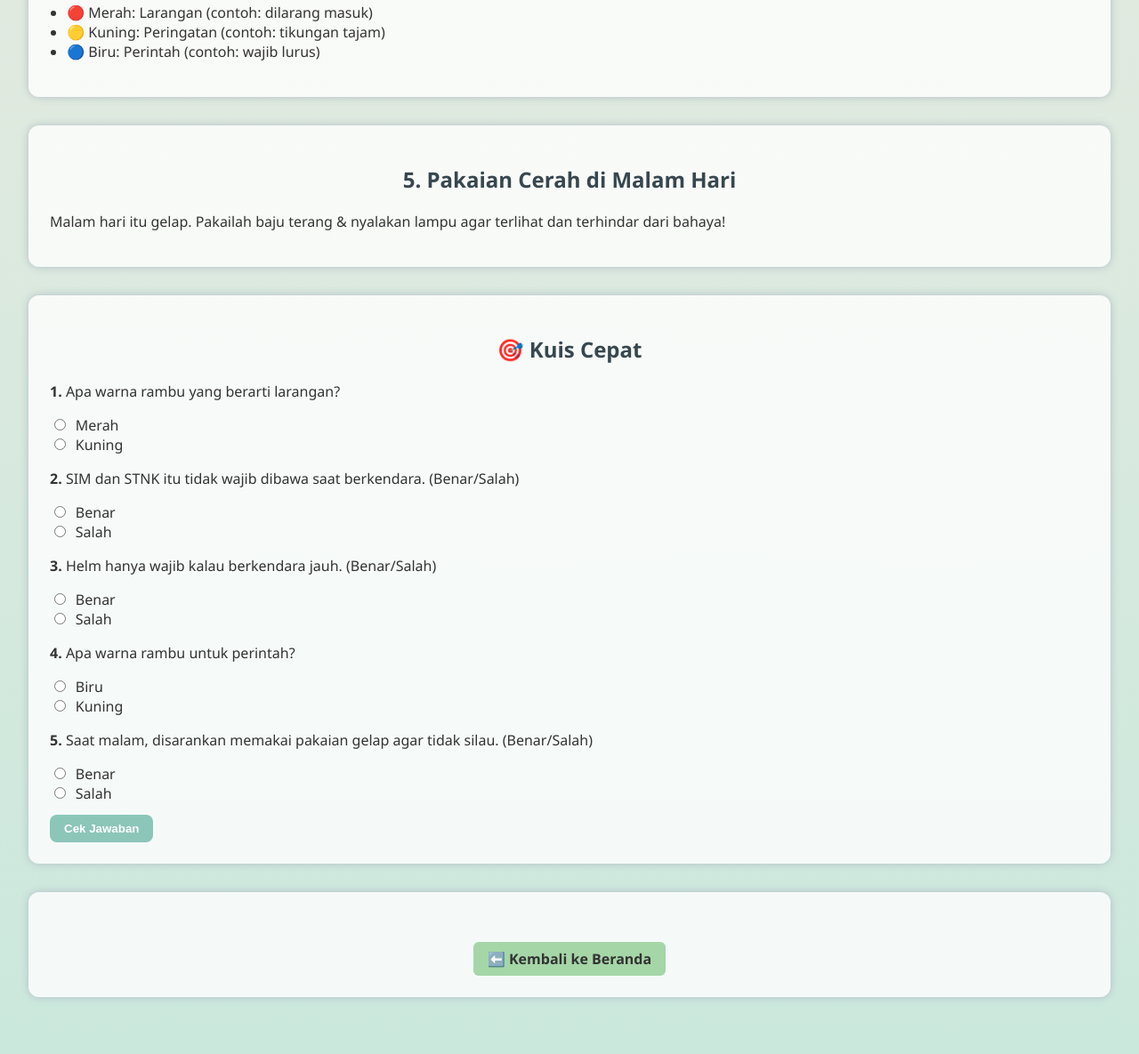
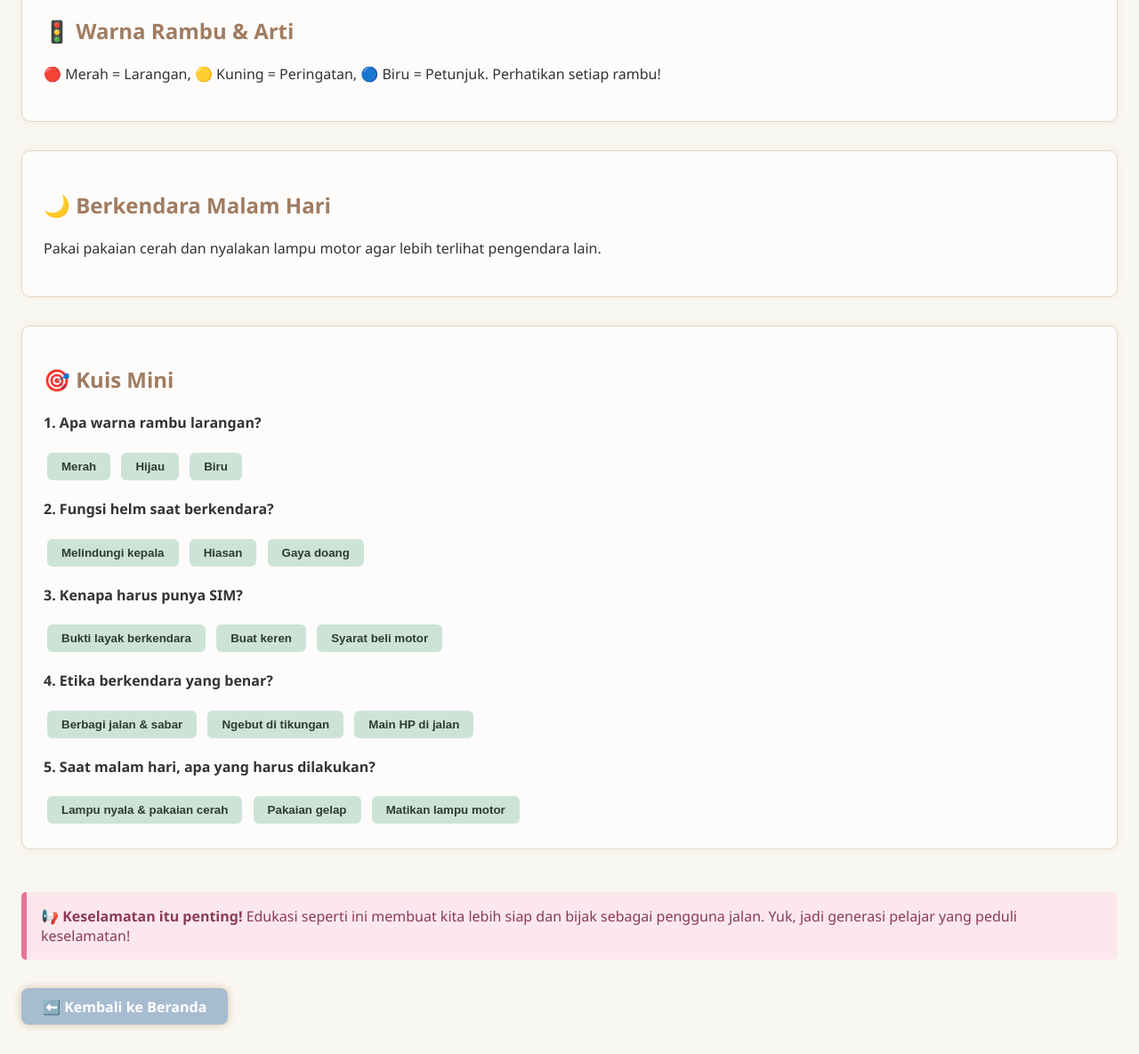
Before and after one commit to hanii-kk/Road-Awareness-For-All, a plain HTML site: page edukasi.html in a window 1280 px wide. Shown: the part 784-1969 px from the top of the page at 89% size. Drawn offline with Linux system fonts and the light colour scheme.

Commit message:
Update edukasi.html

```diff
--- a/edukasi.html
+++ b/edukasi.html
@@ -2,155 +2,145 @@
 <html lang="id">
 <head>
   <meta charset="UTF-8">
-  <title>Edukasi Keselamatan - RAFA</title>
+  <meta name="viewport" content="width=device-width, initial-scale=1.0">
+  <title>RAFA - Edukasi</title>
   <style>
     body {
       font-family: 'Segoe UI', sans-serif;
-      background: linear-gradient(to bottom, #f0ebe1, #cbe8dd);
+      background-color: #f9f7f1;
       color: #333;
       margin: 0;
-      padding: 2em;
+      padding: 1.5em;
     }
-    h1, h2 {
+    header {
       text-align: center;
-      color: #37474F;
+      margin-bottom: 2em;
     }
-    .section {
-      background: #ffffffcc;
-      border-radius: 12px;
-      box-shadow: 0 0 10px #b0bec5;
+    h1 {
+      color: #7c5e4b;
+    }
+    .content-box {
+      background: #fdfcfa;
+      border: 1px solid #e8d6c2;
       padding: 1.5em;
       margin-bottom: 2em;
+      border-radius: 10px;
+      box-shadow: 0 0 10px rgba(181, 140, 96, 0.1);
     }
-    ul {
-      padding-left: 1.2em;
+    h2 {
+      color: #a07c62;
     }
-    .quiz {
-      margin-top: 2em;
-    }
-    .quiz input {
-      margin-right: 0.5em;
+    p {
+      line-height: 1.6;
     }
     button {
-      margin-top: 1em;
-      background-color: #8bc6b9;
-      color: #fff;
+      margin: 0.3em;
       padding: 0.6em 1.2em;
+      background: #cde3d8;
       border: none;
-      border-radius: 8px;
+      border-radius: 6px;
+      color: #2e3b31;
+      font-weight: bold;
       cursor: pointer;
-      font-weight: bold;
+      transition: 0.3s;
     }
     button:hover {
-      background-color: #6da89d;
+      background-color: #afd1be;
     }
-    .popup {
-      position: fixed;
-      bottom: 1.5em;
-      left: 50%;
-      transform: translateX(-50%);
-      background: #ffe0b2;
-      padding: 1em 2em;
-      border-radius: 10px;
-      box-shadow: 0 0 10px #ccc;
-      font-weight: bold;
-      display: none;
-    }
-    a.back {
+    .back-button {
       display: inline-block;
       margin-top: 2em;
+      background: #a8bcd1;
+      padding: 0.6em 1.5em;
+      border-radius: 8px;
+      color: white;
       text-decoration: none;
-      padding: 0.5em 1em;
-      background-color: #a5d6a7;
-      color: #333;
-      border-radius: 6px;
       font-weight: bold;
+      box-shadow: 0 0 10px #d3c2a4;
     }
-    a.back:hover {
-      background-color: #81c784;
+    .popup-info {
+      margin-top: 3em;
+      padding: 1em;
+      background-color: #fce8ec;
+      border-left: 6px solid #e77398;
+      border-radius: 5px;
+      color: #8b3a59;
     }
   </style>
 </head>
 <body>
 
-  <h1>Edukasi Keselamatan Berkendara</h1>
+  <header>
+    <h1>📚 Edukasi Keselamatan Lalu Lintas</h1>
+    <p>Yuk jadi pelajar yang cerdas dan peduli keselamatan di jalan!</p>
+  </header>
 
-  <div class="section">
-    <h2>1. Pentingnya Helm</h2>
-    <p>Helm melindungi kepala dari benturan saat kecelakaan. Gunakan helm SNI setiap berkendara, bahkan jarak dekat!</p>
+  <div class="content-box">
+    <h2>🪖 Pentingnya Menggunakan Helm</h2>
+    <p>Helm melindungi kepala dari cedera saat terjadi kecelakaan. Gunakan helm berstandar SNI ya!</p>
   </div>
 
-  <div class="section">
-    <h2>2. SIM dan STNK Wajib</h2>
-    <p>SIM bukti legal kamu boleh berkendara, STNK bukti motor kamu sah. Kalau gak punya, bisa kena tilang!</p>
+  <div class="content-box">
+    <h2>📄 SIM & STNK Itu Wajib</h2>
+    <p>SIM menunjukkan kamu layak mengendarai kendaraan, STNK bukti kendaraanmu legal.</p>
   </div>
 
-  <div class="section">
-    <h2>3. Etika Berkendara</h2>
-    <p>Jaga sopan santun di jalan: jangan serobot, jangan klakson sembarangan, dan saling menghormati pengguna jalan lain.</p>
+  <div class="content-box">
+    <h2>🤝 Etika di Jalan</h2>
+    <p>Hormati pengguna jalan lain. Jangan ugal-ugalan atau menyerobot jalan, ya!</p>
   </div>
 
-  <div class="section">
-    <h2>4. Warna dan Arti Rambu</h2>
-    <ul>
-      <li>🔴 Merah: Larangan (contoh: dilarang masuk)</li>
-      <li>🟡 Kuning: Peringatan (contoh: tikungan tajam)</li>
-      <li>🔵 Biru: Perintah (contoh: wajib lurus)</li>
-    </ul>
+  <div class="content-box">
+    <h2>🚦 Warna Rambu & Arti</h2>
+    <p>🔴 Merah = Larangan, 🟡 Kuning = Peringatan, 🔵 Biru = Petunjuk. Perhatikan setiap rambu!</p>
   </div>
 
-  <div class="section">
-    <h2>5. Pakaian Cerah di Malam Hari</h2>
-    <p>Malam hari itu gelap. Pakailah baju terang & nyalakan lampu agar terlihat dan terhindar dari bahaya!</p>
+  <div class="content-box">
+    <h2>🌙 Berkendara Malam Hari</h2>
+    <p>Pakai pakaian cerah dan nyalakan lampu motor agar lebih terlihat pengendara lain.</p>
   </div>
 
-  <div class="quiz section">
-    <h2>🎯 Kuis Cepat</h2>
-    <p><strong>1.</strong> Apa warna rambu yang berarti larangan?</p>
-    <input type="radio" name="q1" value="Benar"> Merah<br>
-    <input type="radio" name="q1" value="Salah"> Kuning<br>
+  <div class="content-box">
+    <h2>🎯 Kuis Mini</h2>
+    <p><strong>1. Apa warna rambu larangan?</strong></p>
+    <button onclick="checkAnswer('Merah', 'Merah')">Merah</button>
+    <button onclick="checkAnswer('Hijau', 'Merah')">Hijau</button>
+    <button onclick="checkAnswer('Biru', 'Merah')">Biru</button>
 
-    <p><strong>2.</strong> SIM dan STNK itu tidak wajib dibawa saat berkendara. (Benar/Salah)</p>
-    <input type="radio" name="q2" value="Salah"> Benar<br>
-    <input type="radio" name="q2" value="Benar"> Salah<br>
+    <p><strong>2. Fungsi helm saat berkendara?</strong></p>
+    <button onclick="checkAnswer('Melindungi kepala', 'Melindungi kepala')">Melindungi kepala</button>
+    <button onclick="checkAnswer('Hiasan', 'Melindungi kepala')">Hiasan</button>
+    <button onclick="checkAnswer('Gaya doang', 'Melindungi kepala')">Gaya doang</button>
 
-    <p><strong>3.</strong> Helm hanya wajib kalau berkendara jauh. (Benar/Salah)</p>
-    <input type="radio" name="q3" value="Salah"> Benar<br>
-    <input type="radio" name="q3" value="Benar"> Salah<br>
+    <p><strong>3. Kenapa harus punya SIM?</strong></p>
+    <button onclick="checkAnswer('Bukti layak berkendara', 'Bukti layak berkendara')">Bukti layak berkendara</button>
+    <button onclick="checkAnswer('Buat keren', 'Bukti layak berkendara')">Buat keren</button>
+    <button onclick="checkAnswer('Syarat beli motor', 'Bukti layak berkendara')">Syarat beli motor</button>
 
-    <p><strong>4.</strong> Apa warna rambu untuk perintah?</p>
-    <input type="radio" name="q4" value="Benar"> Biru<br>
-    <input type="radio" name="q4" value="Salah"> Kuning<br>
+    <p><strong>4. Etika berkendara yang benar?</strong></p>
+    <button onclick="checkAnswer('Berbagi jalan & sabar', 'Berbagi jalan & sabar')">Berbagi jalan & sabar</button>
+    <button onclick="checkAnswer('Ngebut di tikungan', 'Berbagi jalan & sabar')">Ngebut di tikungan</button>
+    <button onclick="checkAnswer('Main HP di jalan', 'Berbagi jalan & sabar')">Main HP di jalan</button>
 
-    <p><strong>5.</strong> Saat malam, disarankan memakai pakaian gelap agar tidak silau. (Benar/Salah)</p>
-    <input type="radio" name="q5" value="Salah"> Benar<br>
-    <input type="radio" name="q5" value="Benar"> Salah<br>
-
-    <button onclick="checkAnswers()">Cek Jawaban</button>
+    <p><strong>5. Saat malam hari, apa yang harus dilakukan?</strong></p>
+    <button onclick="checkAnswer('Lampu nyala & pakaian cerah', 'Lampu nyala & pakaian cerah')">Lampu nyala & pakaian cerah</button>
+    <button onclick="checkAnswer('Pakaian gelap', 'Lampu nyala & pakaian cerah')">Pakaian gelap</button>
+    <button onclick="checkAnswer('Matikan lampu motor', 'Lampu nyala & pakaian cerah')">Matikan lampu motor</button>
   </div>
 
-  <div class="popup" id="popup">
-    Keselamatan itu penting! Jangan remehkan hal kecil saat di jalan 🚦💛
+  <div class="popup-info">
+    📢 <strong>Keselamatan itu penting!</strong> Edukasi seperti ini membuat kita lebih siap dan bijak sebagai pengguna jalan. Yuk, jadi generasi pelajar yang peduli keselamatan!
   </div>
 
-  <div class="section" style="text-align:center;">
-    <a href="index.html" class="back">⬅️ Kembali ke Beranda</a>
-  </div>
+  <a href="index.html" class="back-button">⬅️ Kembali ke Beranda</a>
 
   <script>
-    function checkAnswers() {
-      let correct = 0;
-      const total = 5;
-      for (let i = 1; i <= total; i++) {
-        const selected = document.querySelector('input[name="q' + i + '"]:checked');
-        if (selected && selected.value === "Benar") correct++;
+    function checkAnswer(userAnswer, correctAnswer) {
+      if (userAnswer === correctAnswer) {
+        alert("✅ Jawaban kamu benar! 🎉");
+      } else {
+        alert("❌ Jawaban kamu salah 😢\nYuk baca ulang materinya!");
       }
-      if (correct === total) {
-        alert("🎉 Semua jawaban benar! Hebat! 😊");
-      } else {
-        alert("❌ Beberapa jawaban masih salah. Coba lagi ya! 😔");
-      }
-      document.getElementById("popup").style.display = "block";
     }
   </script>
 
```
